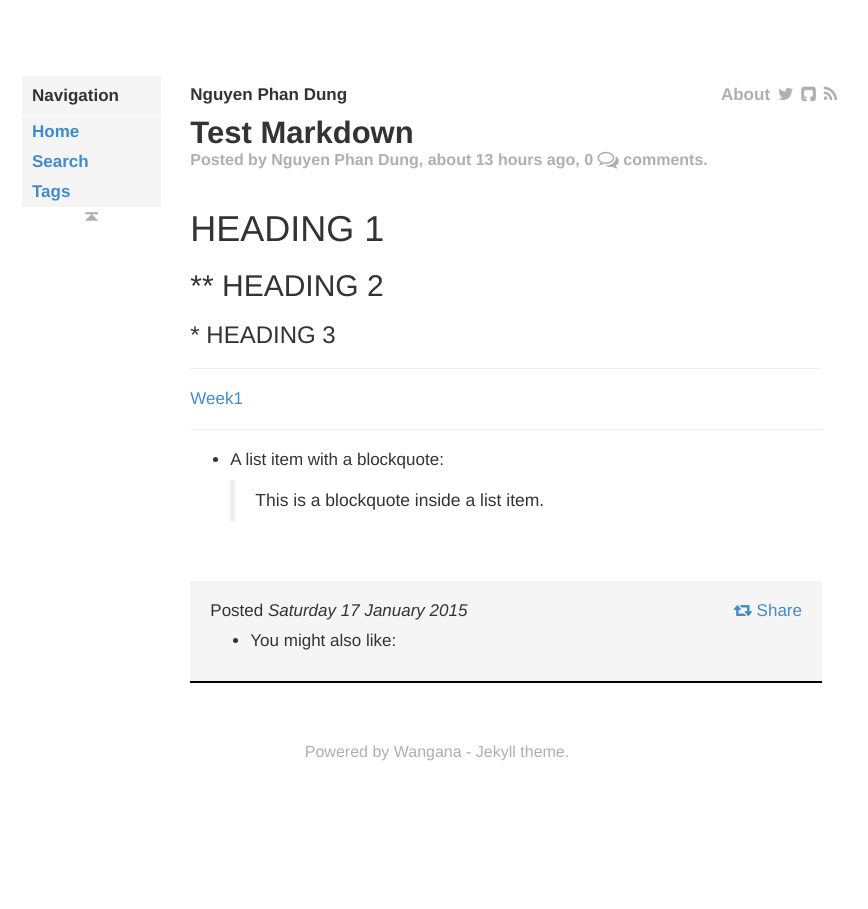
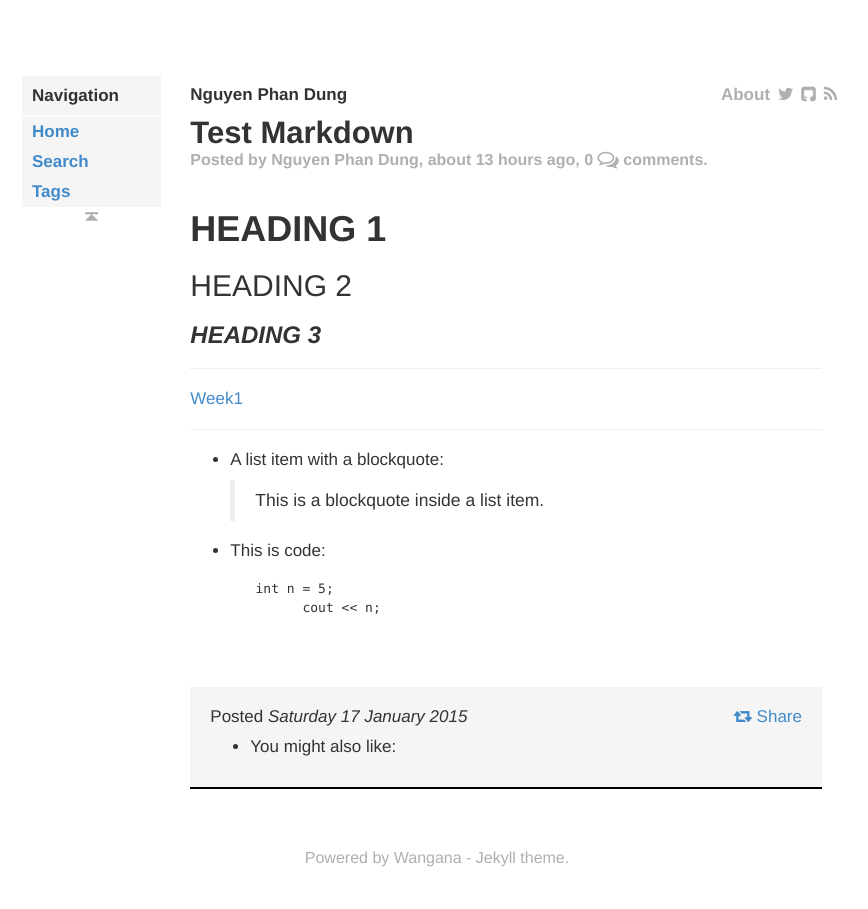
Before and after one commit to npdung/npdung.github.io, a Jekyll site: the page built from _posts/2015-01-17-test-markdown.markdown, in a window 1280 px wide. Shown: the whole page, without its empty margins (203-1071 px from the left). Built offline with Jekyll 4.4.1, drawn with Linux system fonts in a browser that asks for light colours; some web fonts are replaced; Markdown is read by kramdown in place of the engine named in the settings; comment, search, counter and statistics services are not loaded.

Commit message:
update now

```diff
--- a/_posts/2015-01-17-test-markdown.markdown
+++ b/_posts/2015-01-17-test-markdown.markdown
@@ -5,14 +5,21 @@ date:   2015-01-17
 tags: instagram
 comments: true
 ---
-# HEADING 1
-## ** HEADING 2
-### * HEADING 3
+# **HEADING 1** #
+## HEADING 2 ##
+
+### ***HEADING 3*** ###
 ***
 [Week1](http://github.com/npdung/Week1)
 
 ***
+
 *   A list item with a blockquote:
 
     > This is a blockquote
     > inside a list item.
+
+* This is code:
+
+        int n = 5;
+    	cout << n;
```
